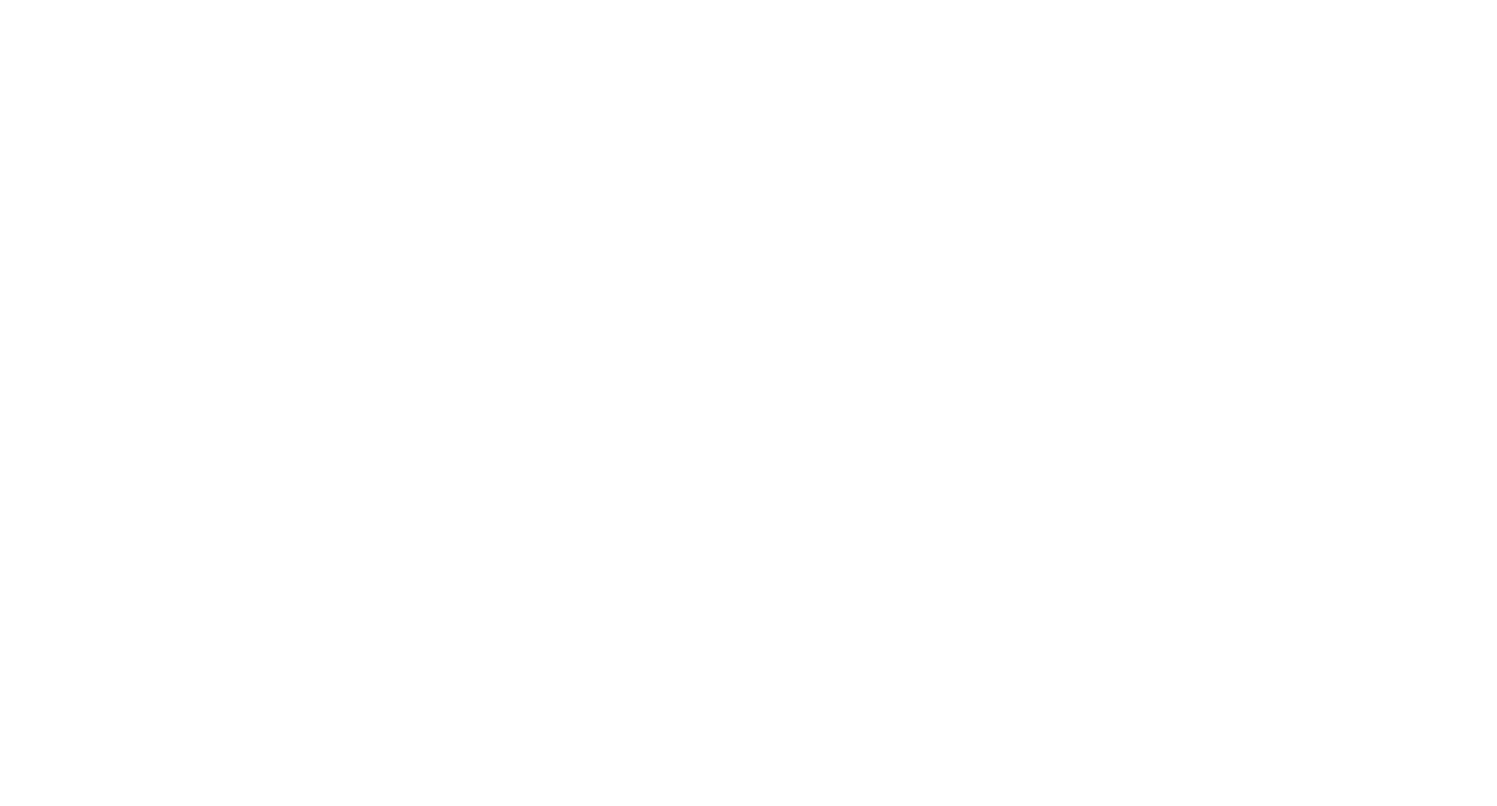
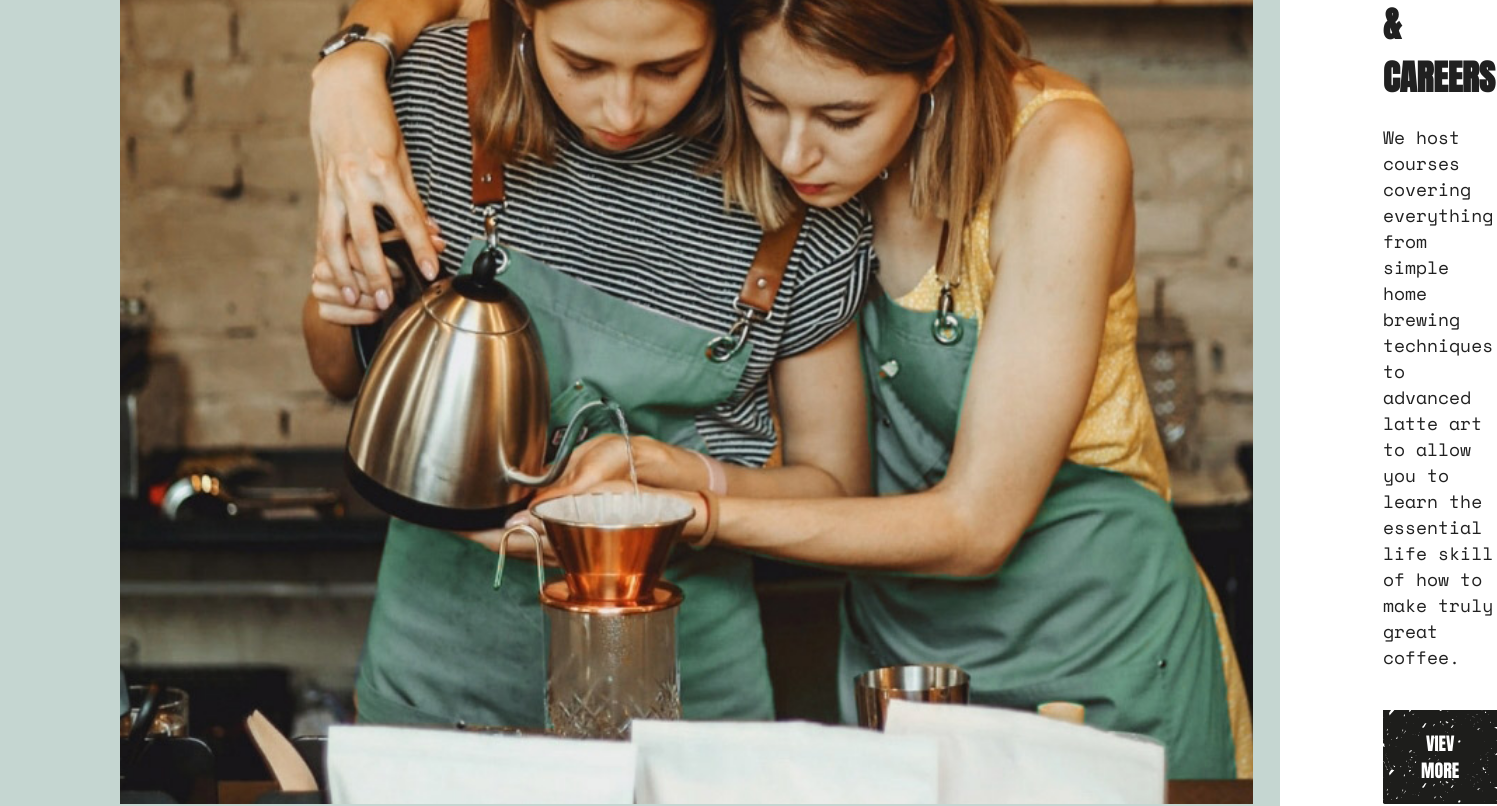
Before and after one commit to drmisssciurus/coffe-app-react, a React (Vite) app: page / in a window 1280 px wide. Shown: the part 2940-3746 px from the top of the page, 1497 px wide, since content can reach past the window. Before the commit the page ends 2712 px from the top, so only its background shows below. Built offline with nearby package versions, Linux system fonts and the light colour scheme.

Commit message:
add barista school section

```diff
--- a/src/App.jsx
+++ b/src/App.jsx
@@ -11,6 +11,7 @@ import PreHeader from "./components/PreHeader/PreHeader";
 // import MenuFood from "./components/MenuFood/MenuFood";
 // import Team from "./components/Team/Team";
 import BlogPost from "./components/BlogPost/BlogPost";
+import BaristaSchool from "./components/BaristaSchool/BaristaSchool";
 
 function App() {
 	return (
@@ -25,6 +26,7 @@ function App() {
 			<MenuFood />
 			<Team /> */}
 			<BlogPost />
+			<BaristaSchool />
 		</>
 	);
 }
--- /dev/null
+++ b/src/components/BaristaSchool/BaristaSchool.jsx
@@ -0,0 +1,25 @@
+import styles from "./BaristaSchool.module.scss";
+
+function BaristaSchool() {
+	return (
+		<div className={styles.wrapper}>
+			<img
+				src="/src/assets/barista-school.png"
+				alt="One Barista teach another barista"
+			/>
+			<div className={styles.descriptionwrapper}>
+				<h2 className={styles.title}>Barista Schools & Careers</h2>
+				<div className={styles.description}>
+					<p>
+						We host courses covering everything from simple home brewing
+						techniques to advanced latte art to allow you to learn the essential
+						life skill of how to make truly great coffee.
+					</p>
+				</div>
+				<button className={styles.button}>viev more</button>
+			</div>
+		</div>
+	);
+}
+
+export default BaristaSchool;
--- /dev/null
+++ b/src/components/BaristaSchool/BaristaSchool.module.scss
@@ -0,0 +1,41 @@
+@import "/src/App.scss";
+
+.wrapper {
+ display: flex;
+ background-color: $color-green;
+ padding: 120px;
+ gap: 130px;
+}
+
+.descriptionwrapper {
+	display: flex;
+	flex-direction: column;
+	justify-content: center;
+	gap: 20px;
+}
+
+.title {
+ font-family: "Anton", sans-serif;
+ font-size: 35px;
+ text-transform: uppercase;
+}
+
+.description {
+ font-family: "Space Mono", sans-serif;
+ font-size: 18px;
+}
+
+.button {
+ padding: 20px 33px;
+ color: $color-light;
+ font-family: "Anton", sans-serif;
+ font-size: 18px;
+ border: none;
+ text-transform: uppercase;
+ background-image: url('/src/assets/button-bg.png');
+ background-position: cover;
+ background-repeat: repeat;
+ background-color: $color-second-dark;
+ margin-top: 20px;
+ max-width: 140px;
+}
```
Also changed, not shown: src/assets/barista-school.png (added).
